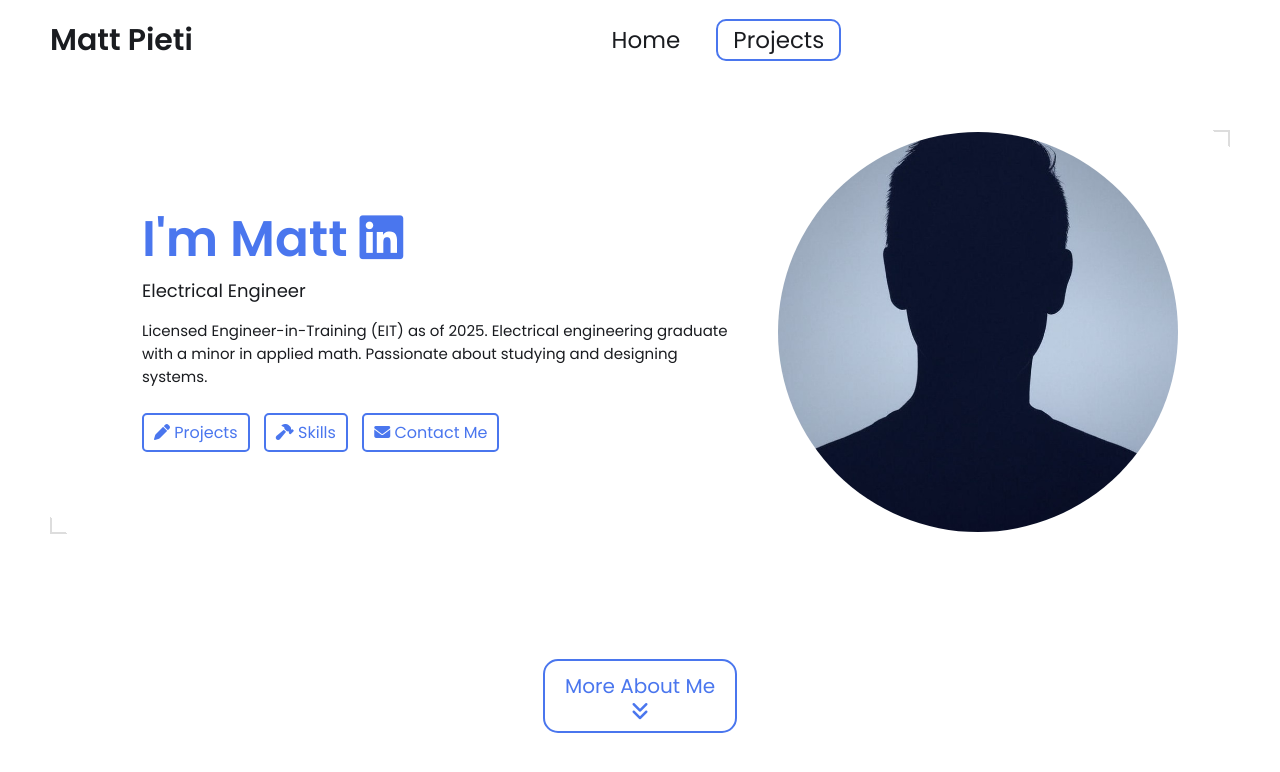
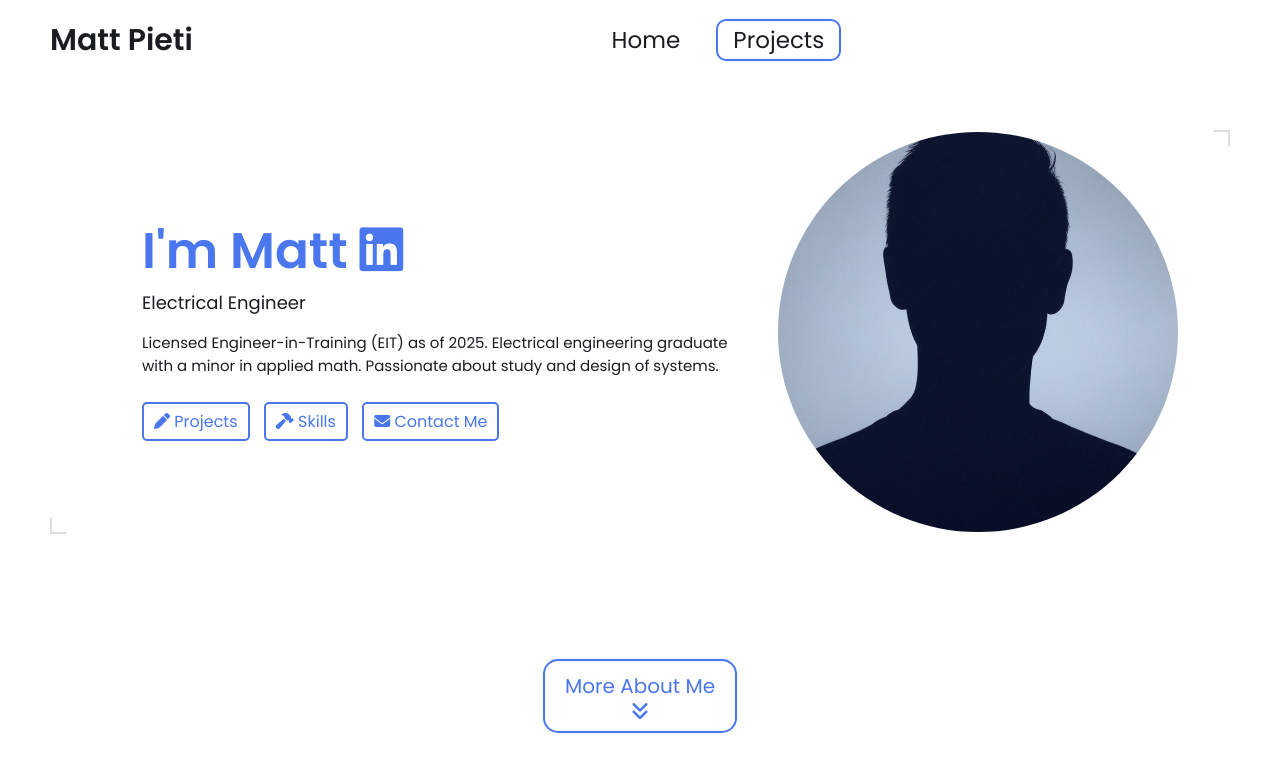
Before and after one commit to MattPieti/MattPieti.github.io, a Jekyll site: the page built from index.html, in a window 1280 px wide and 900 px high. Shown: the top 772 px of the window. Built offline with Jekyll 4.4.1, drawn with Linux system fonts in a browser that asks for light colours.

Commit message:
Update _config.yml

```diff
--- a/_config.yml
+++ b/_config.yml
@@ -17,7 +17,7 @@
 description: >- # don't remove this line. this will ignore all new lines until the next section
   Licensed Engineer-in-Training (EIT) as of 2025.
   Electrical engineering graduate with a minor in applied math.
-  Passionate about studying and designing systems.
+  Passionate about study and design of systems.
 
 # Place your profile image in /assets/images/profile-image/folder and edit the file name
 profile_image: ./assets/images/profile-image/avatar.jpeg
```
